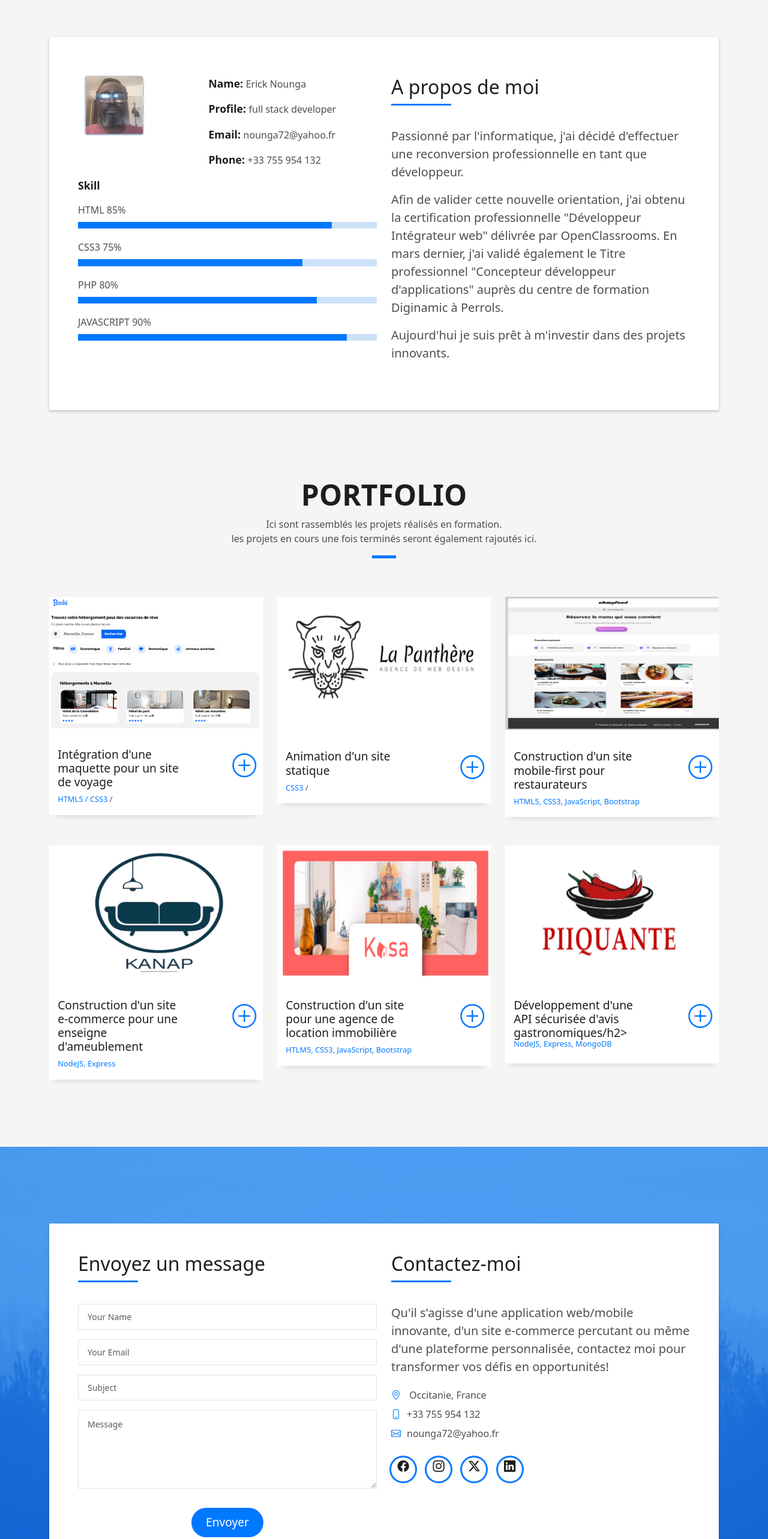
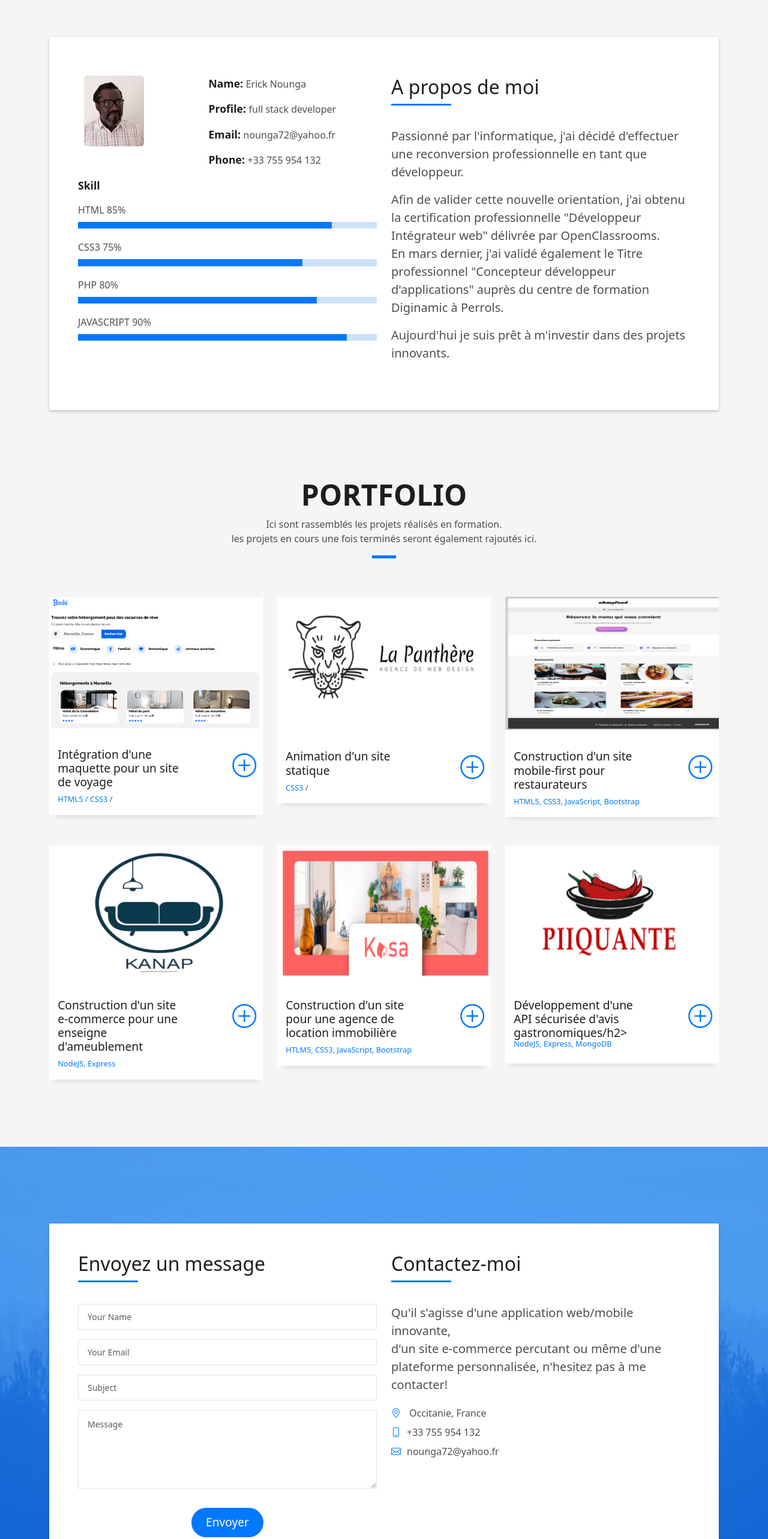
Before and after one commit to ErickChezOCs/erick_portfolio, a plain HTML site: page index.html in a window 1280 px wide. Shown: the part 802-3368 px from the top of the page at 60% size. Drawn offline with Linux system fonts and the light colour scheme.

Commit message:
change profile picture

```diff
--- a/index.html
+++ b/index.html
@@ -78,7 +78,7 @@
                   <div class="row">
                     <div class="col-sm-6 col-md-5">
                       <div class="about-img">
-                        <img src="assets/img/hfTof.png" class="img-fluid rounded b-shadow-a" alt="">
+                        <img src="assets/img/hfTof.webp" class="img-fluid rounded b-shadow-a" alt="">
                       </div>
                     </div>
                     <div class="col-sm-6 col-md-7">
@@ -122,7 +122,7 @@
                     </p>
                     <p class="lead">
                       Afin de valider cette nouvelle orientation, j'ai obtenu la certification professionnelle <strong>"Développeur Intégrateur web"</strong>
-                      délivrée par OpenClassrooms.
+                      délivrée par OpenClassrooms.<br>
                       En mars dernier, j'ai validé également le Titre professionnel <strong>"Concepteur développeur d'applications"</strong> auprès
                       du centre de formation Diginamic à Perrols.
                     </p>
@@ -692,8 +692,8 @@
                     </div>
                     <div class="more-info">
                       <p class="lead">
-                        Qu'il s'agisse d'une application web/mobile innovante, d'un site e-commerce percutant ou même d'une
-                        plateforme personnalisée, contactez moi pour transformer vos défis en opportunités!
+                        Qu'il s'agisse d'une application web/mobile innovante,<br> d'un site e-commerce percutant ou même d'une
+                        plateforme personnalisée, n'hesitez pas à me contacter!
                       </p>
                       <ul class="list-ico">
                         <li><span class="bi bi-geo-alt"></span> Occitanie, France</li>
@@ -702,12 +702,14 @@
                       </ul>
                     </div>
                     <div class="socials">
+                      <!--
                       <ul>
                         <li><a href=""><span class="ico-circle"><i class="bi bi-facebook"></i></span></a></li>
                         <li><a href=""><span class="ico-circle"><i class="bi bi-instagram"></i></span></a></li>
                         <li><a href=""><span class="ico-circle"><i class="bi bi-twitter-x"></i></span></a></li>
                         <li><a href=""><span class="ico-circle"><i class="bi bi-linkedin"></i></span></a></li>
                       </ul>
+                       -->
                     </div>
                   </div>
                 </div>
```
Also changed, not shown: assets/img/hfTof.webp (added).
